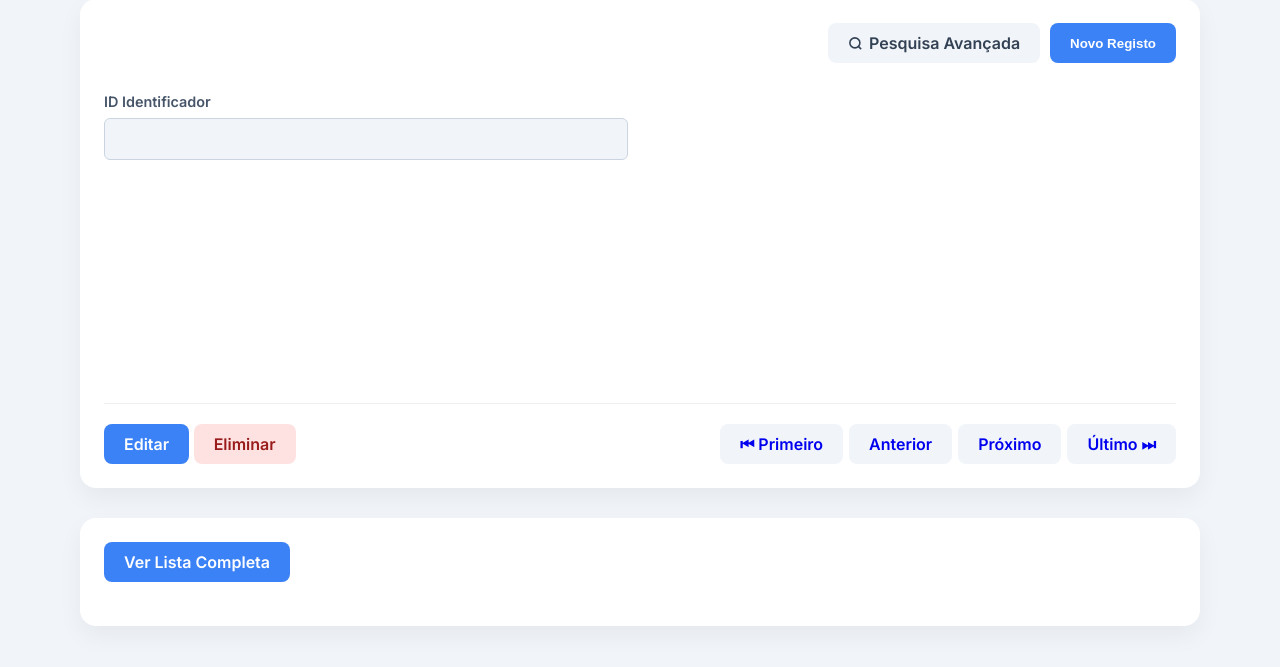
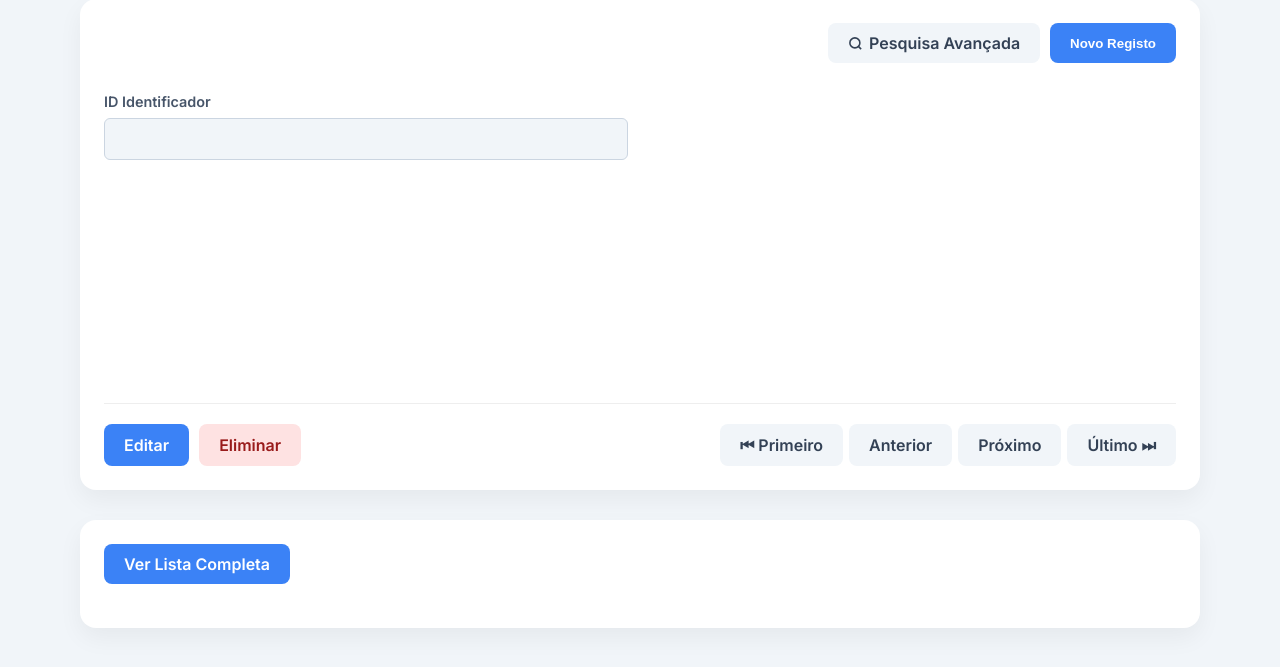
Before and after one commit to pedrods72/g34_project, a Flask app: template templates/index.html in a window 1280 px wide. Shown: the part 109-776 px from the top of the page. Run offline with Flask 3, Linux system fonts and the light colour scheme; the template is opened without the code that fills it, so the values that code supplies are empty.

Commit message:
Update index.html (consistência visual)

```diff
--- a/templates/index.html
+++ b/templates/index.html
@@ -98,23 +98,23 @@
         </div>
 
         <div style="margin-top: 30px; border-top: 1px solid #eee; padding-top: 20px; display: flex; justify-content: space-between; align-items: center;">
-            <div>
+            <div style="display: flex; gap: 10px; align-items: center;">
                 {% if butedit == 'enabled' %}
-                    <button type="submit" class="btn btn-primary">Guardar Alterações</button>
-                    <button type="reset" class="btn" style="background: #f1f5f9; color: #334155;">Limpar Formulário</button>
-                    <a href="/?option=cancel" class="btn" style="background: #e2e8f0;">Cancelar</a>
+                    <button type="submit" class="btn btn-primary" style="display: inline-flex; align-items: center; height: 42px;">Guardar Alterações</button>
+                    <button type="reset" class="btn" style="background: #f1f5f9; color: #334155; display: inline-flex; align-items: center; height: 42px;">Limpar Formulário</button>
+                    <a href="/?option=cancel" class="btn" style="background: #e2e8f0; color: #334155; display: inline-flex; align-items: center; height: 42px; text-decoration: none;">Cancelar</a>
                 {% else %}
-                    <a href="/?option=edit" class="btn btn-primary">Editar</a>
-                    <a href="/?option=delete" class="btn" style="background: #fee2e2; color: #991b1b;" onclick="return confirmarEliminacao();">Eliminar</a>
+                    <a href="/?option=edit" class="btn btn-primary" style="display: inline-flex; align-items: center; height: 42px; text-decoration: none;">Editar</a>
+                    <a href="/?option=delete" class="btn" style="background: #fee2e2; color: #991b1b; display: inline-flex; align-items: center; height: 42px; text-decoration: none;" onclick="return confirmarEliminacao();">Eliminar</a>
                 {% endif %}
             </div>
 
             {% if butedit != 'enabled' %}
-            <div style="display: flex; gap: 6px;">
-                <a href="/?option=first" class="btn" style="background: #f1f5f9;">⏮ Primeiro</a>
-                <a href="/?option=previous" class="btn" style="background: #f1f5f9;">Anterior</a>
-                <a href="/?option=next" class="btn" style="background: #f1f5f9;">Próximo</a>
-                <a href="/?option=last" class="btn" style="background: #f1f5f9;">Último ⏭</a>
+            <div style="display: flex; gap: 6px; align-items: center;">
+                <a href="/?option=first" class="btn" style="background: #f1f5f9; color: #334155; display: inline-flex; align-items: center; height: 42px; text-decoration: none;">⏮ Primeiro</a>
+                <a href="/?option=previous" class="btn" style="background: #f1f5f9; color: #334155; display: inline-flex; align-items: center; height: 42px; text-decoration: none;">Anterior</a>
+                <a href="/?option=next" class="btn" style="background: #f1f5f9; color: #334155; display: inline-flex; align-items: center; height: 42px; text-decoration: none;">Próximo</a>
+                <a href="/?option=last" class="btn" style="background: #f1f5f9; color: #334155; display: inline-flex; align-items: center; height: 42px; text-decoration: none;">Último ⏭</a>
             </div>
             {% endif %}
         </div>
```
